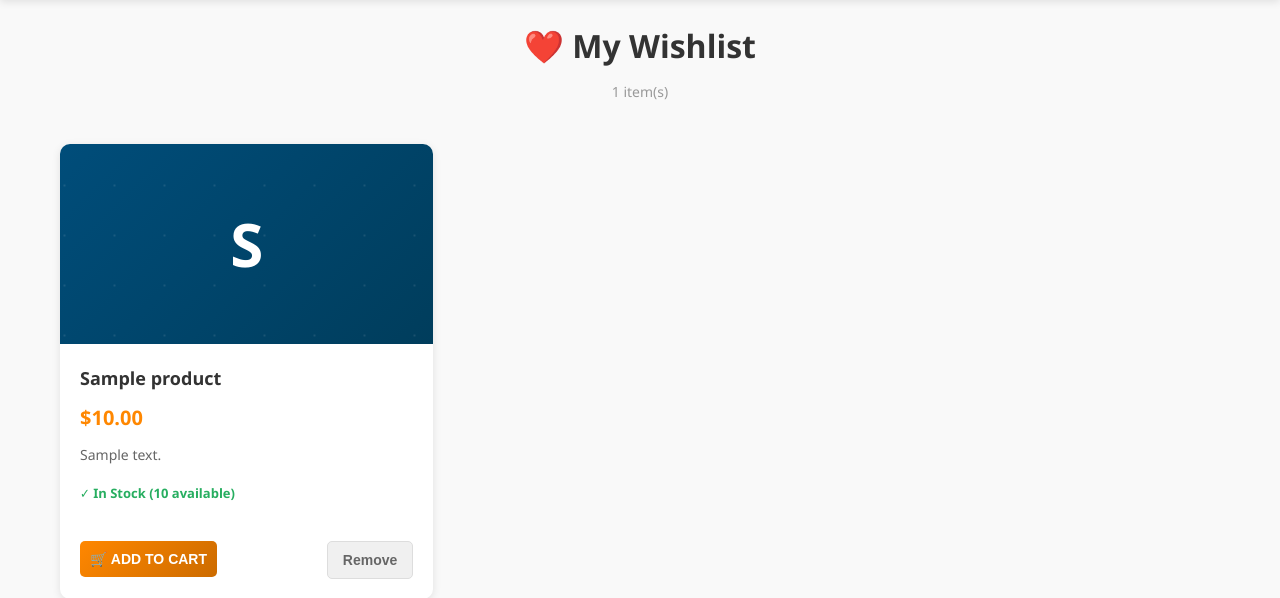
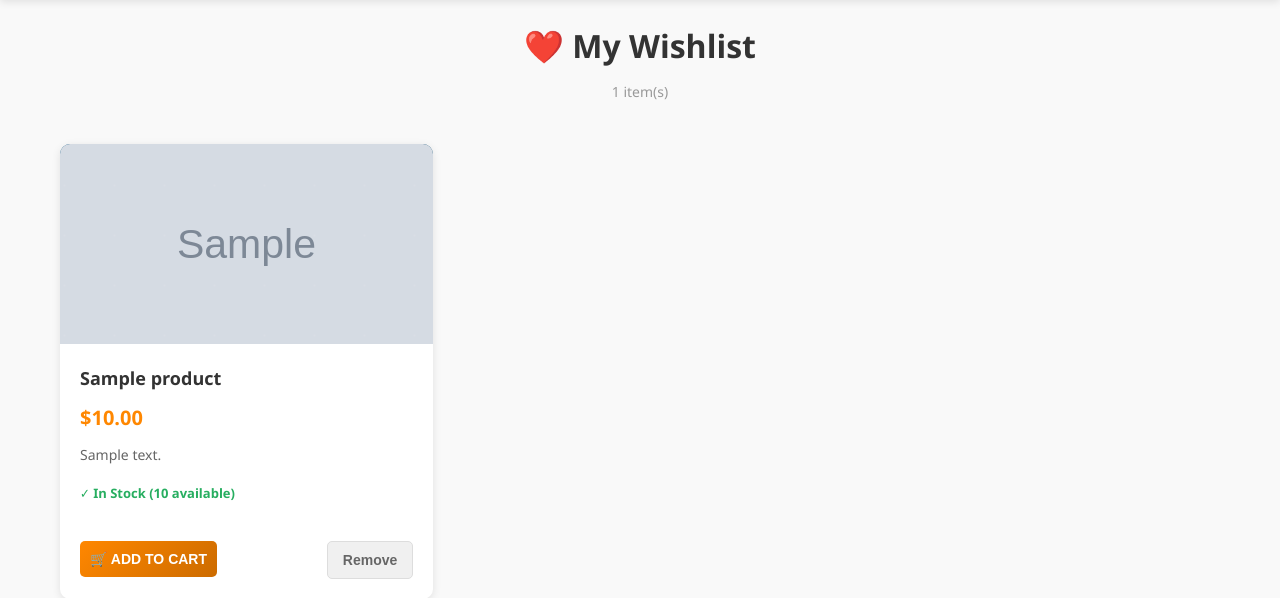
Before and after one commit to hasanzafzal/Wonderland-Toy-Store, a Python web app: template app/templates/wishlist.html in a window 1280 px wide. Shown: the part 78-676 px from the top of the page. Run offline with Jinja, Linux system fonts and the light colour scheme; the template is opened without the code that fills it: most values are stand-ins (such as "Sample title", 1, 10 or a date in 2020); grey boxes marked "Sample" are stand-in pictures.

Commit message:
fix wishlist

```diff
--- a/app/templates/wishlist.html
+++ b/app/templates/wishlist.html
@@ -12,7 +12,11 @@
             {% for item in wishlist_items %}
                 <div class="wishlist-item">
                     <div class="product-image">
-                        <div class="image-placeholder">{{ item.product.name[:1] }}</div>
+                        {% if item.product.image_filename %}
+                            <img src="/static/images/products/{{ item.product.image_filename }}" alt="{{ item.product.name }}" class="product-img" style="width: 100%; height: 100%; object-fit: cover;">
+                        {% else %}
+                            <div class="image-placeholder">{{ item.product.name[:1] }}</div>
+                        {% endif %}
                     </div>
                     <div class="item-content">
                         <h3>{{ item.product.name }}</h3>
```
Also changed, not shown: 2 other files.
